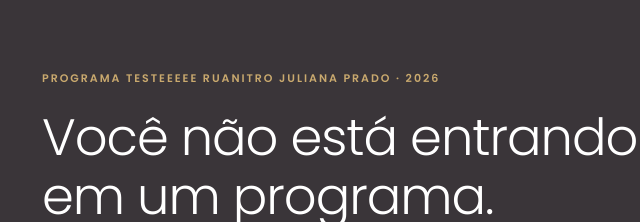
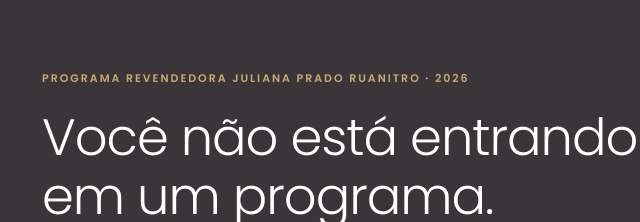
Before and after one commit to ruanitrof-jpg/landing-page-jp, a website built with Vite: page index.html in a window 1280 px wide. Shown: the part 131-353 px from the top of the page, 48-688 px from the left. Built offline with nearby package versions, Linux system fonts and the light colour scheme.

Commit message:
teste de texto no ar

```diff
--- a/index.html
+++ b/index.html
@@ -17,7 +17,7 @@
   <section class="hero">
     <div class="hero-inner">
       <div>
-        <p class="eyebrow">Programa testeeeee ruanitro Juliana Prado · 2026</p>
+        <p class="eyebrow">Programa Revendedora Juliana Prado Ruanitro · 2026</p>
         <h1>Você não está entrando em um programa.<strong>Está entrando em um novo padrão de vida.</strong></h1>
         <p class="hero-desc">Invista R$ 1.500, leve o dobro em produto, venda com 50% de margem — e tenha todo o suporte para crescer de verdade.</p>
         <div class="hero-cta-row">
```
